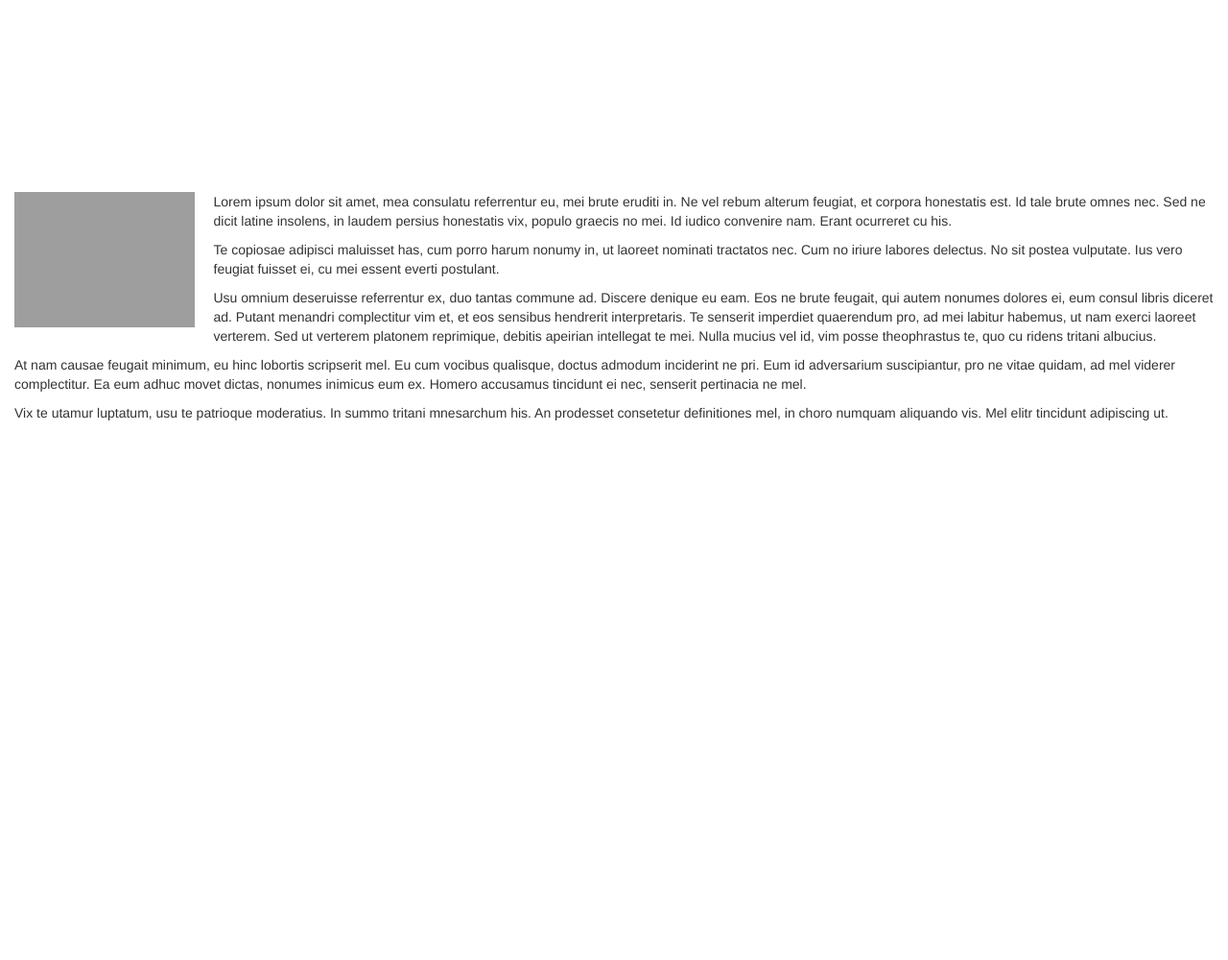
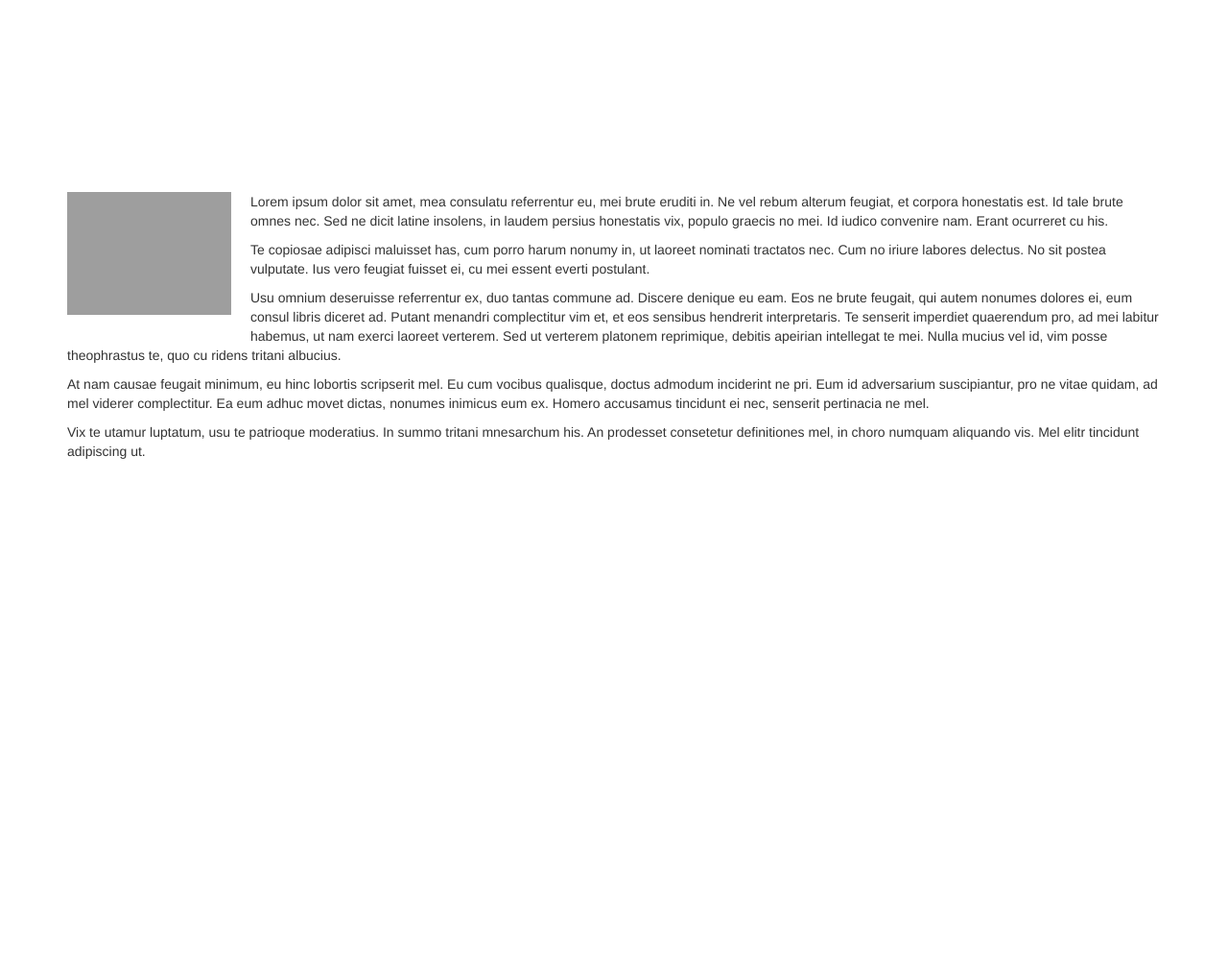
Before and after one commit to nickalgarcia/nickagarcia, a PHP site: page /index.php?page=home in a window 1280 px wide. Shown: the part 730-1730 px from the top of the page at 96% size. Run offline with PHP 8.4, Linux system fonts and the light colour scheme; some libraries are stand-ins or nearby versions; grey boxes are pictures that could not be loaded.

Commit message:
further about updates

```diff
--- a/css/custom.css
+++ b/css/custom.css
@@ -40,7 +40,7 @@ li.sidebar-brand a {
 }
 
 #about {
-	margin: 60px 0;
+	margin-top: 60px;
 }
 .snippet img {
     width: 15%;
--- a/home.php
+++ b/home.php
@@ -18,7 +18,7 @@
                       	</div>
                 </div>
             </div>
-            <div class="container-fluid mainContent" id="about">
+            <div class="container" id="about">
                 <div class="row">
                     <div class="col-lg-12">
 
```
